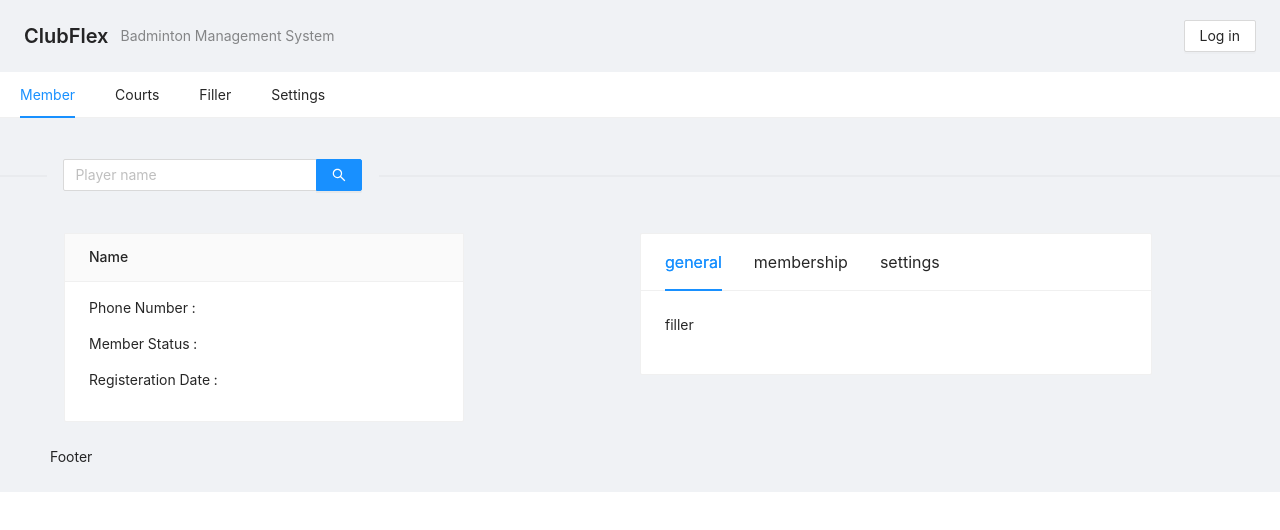
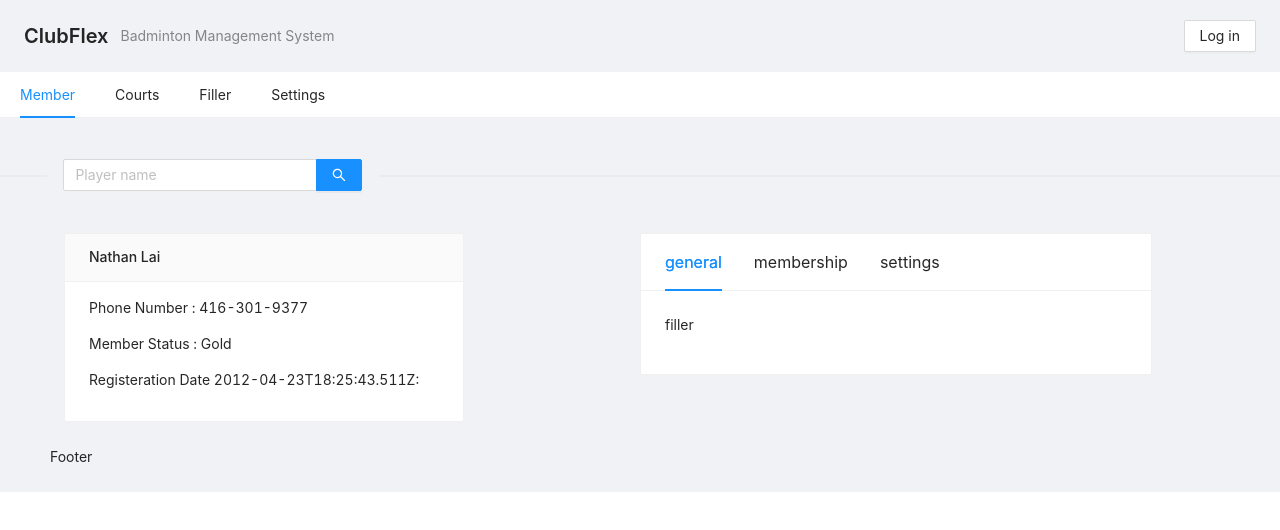
Before and after one commit to nlai1328/ClubFlex-2021, a React (Create React App) app: page / in a window 1280 px wide. Shown: the top 530 px of the page. Built offline with nearby package versions, Linux system fonts and the light colour scheme.

Commit message:
loaded data to player detaisl

```diff
--- /dev/null
+++ b/src/components/memberPage/members.json
@@ -0,0 +1,11 @@
+[
+    {
+        "id": 1,
+        "name": "Nathan Lai",
+        "phone": "416-301-9377",
+        "memberStatus": "Gold",
+        "registerationDate": "2012-04-23T18:25:43.511Z"
+
+
+    }
+]
--- a/src/components/memberPage/playerInfo.jsx
+++ b/src/components/memberPage/playerInfo.jsx
@@ -1,5 +1,7 @@
 import { Card, Divider, Row, Col } from "antd";
-import { useState } from "react";
+import { useState, useEffect } from "react";
+import Members from "./members.json";
+import React from "react";
 
 const content = {
   general: <p>filler</p>,
@@ -33,17 +35,21 @@ export default function Info() {
   return (
     <Row>
       <Col span={12} style={{ paddingLeft: "5%", paddingTop: "2%" }}>
+        {Members.map((member) => {
+          return (
             <Card
-          title="Name"
+              title={member.name}
               headStyle={{ textAlign: "left" }}
               bodyStyle={{ textAlign: "left" }}
               style={{ width: 400 }}
               type="inner"
             >
-          <p>Phone Number :</p>
-          <p>Member Status :</p>
-          <p>Registeration Date :</p>
+              <p>Phone Number : {member.phone}</p>
+              <p>Member Status : {member.memberStatus}</p>
+              <p>Registeration Date {member.registerationDate}:</p>
             </Card>
+          );
+        })}
       </Col>
       <Col span={12} style={{ paddingRight: "10%", paddingTop: "2%" }}>
         <Card
```
Lines whose indentation alone changed are shown as unchanged.
